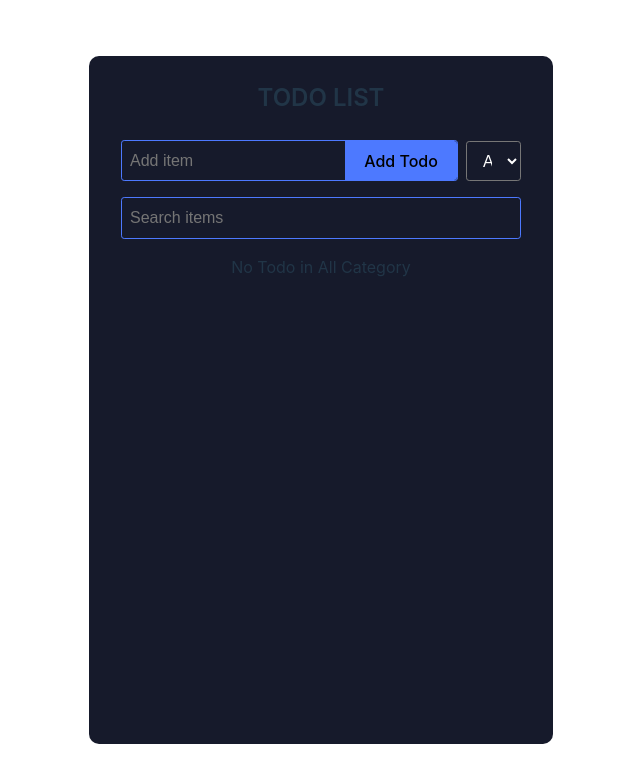
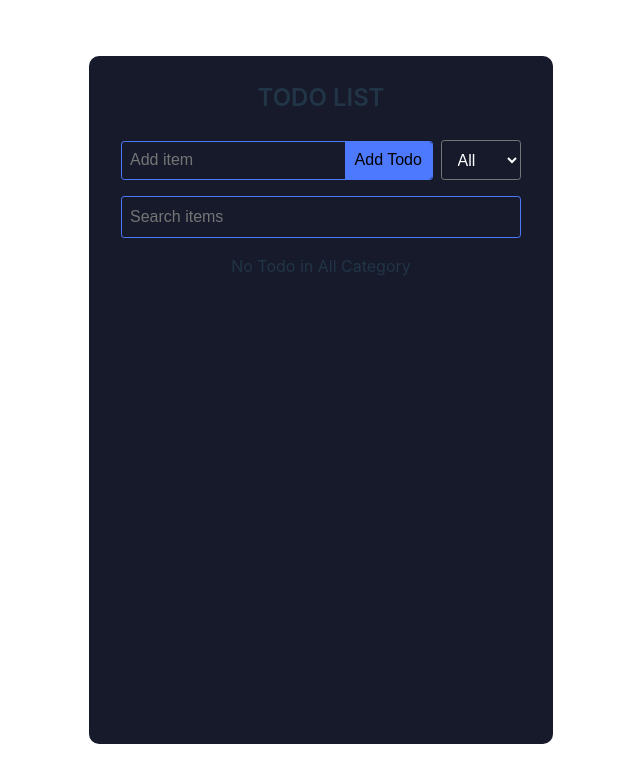
Before and after one commit to techpilot/todo_list, a React (Vite) app: page / in a window 1280 px wide. Shown: the top 782 px of the page, without its empty margins (319-959 px from the left). Built offline with nearby package versions, Linux system fonts and the light colour scheme.

Commit message:
Readme updates

```diff
--- a/src/index.css
+++ b/src/index.css
@@ -36,17 +36,17 @@ h1 {
   line-height: 1.1;
 }
 
-button {
+/* button {
   padding: 0.6em 1.2em;
   font-size: 1em;
   font-weight: 500;
   font-family: inherit;
   cursor: pointer;
   transition: border-color 0.25s;
-}
-button:hover {
+} */
+/* button:hover {
   border-color: #646cff;
-}
+} */
 
 @media (prefers-color-scheme: light) {
   :root {
--- a/src/styles/Todo.css
+++ b/src/styles/Todo.css
@@ -50,10 +50,16 @@
 }
 
 .add-button {
+  padding: 0.6em;
+  cursor: pointer;
+  font-size: 0.7em;
+  height: 100%;
+  transition: border-color 0.25s;
+  font-weight: 500;
   border: none;
   border-radius: 0 0.2rem 0.2rem 0;
   background-color: #4d79ff;
-  min-width: 8rem;
+  /* min-width: 8rem; */
 }
 
 .search-input-wrapper {
@@ -194,6 +200,10 @@
     margin-left: 1.5rem;
     margin-right: 1.5rem;
   }
+
+  .add-button {
+    font-size: 1em;
+  }
 }
 
 @media screen and (min-width: 1023px) {
```
